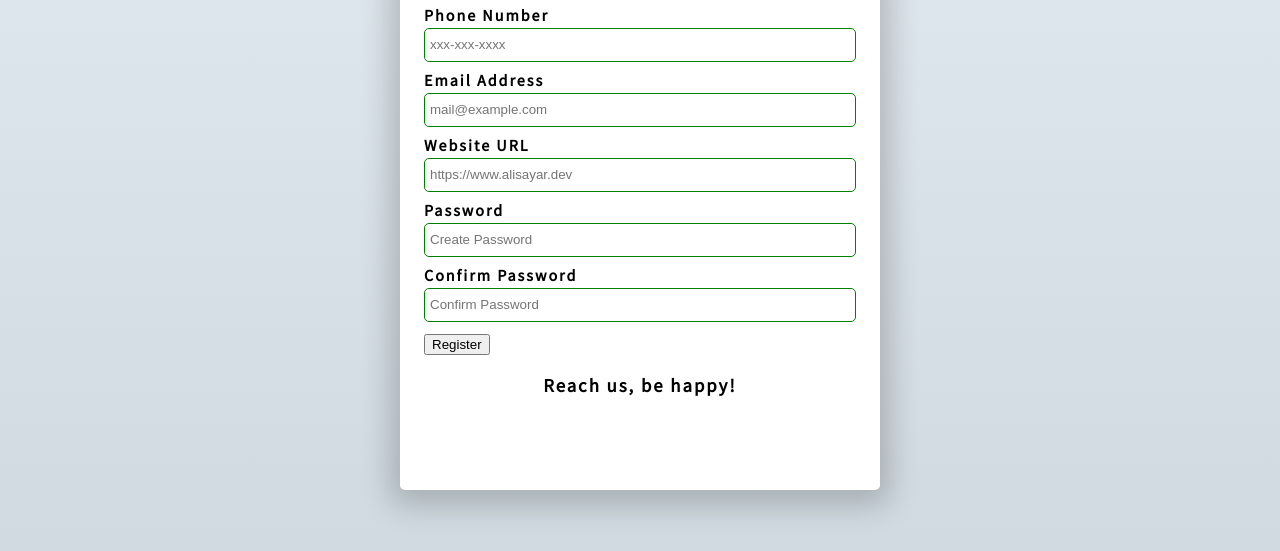
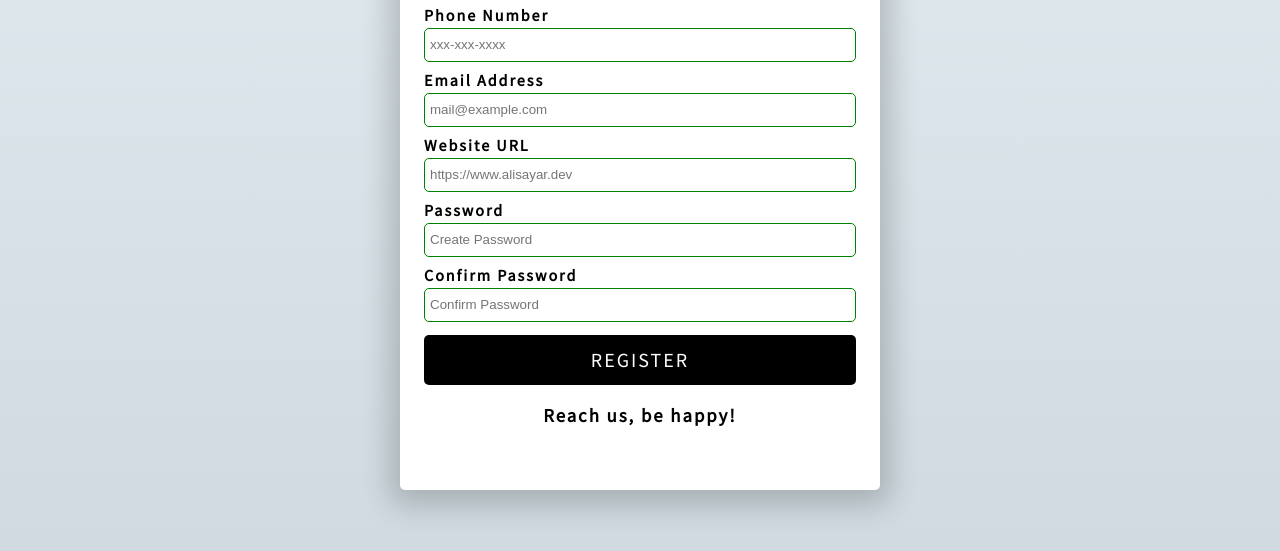
Before and after one commit to asyr01/formValidator, a plain HTML site: page index.html in a window 1280 px wide. Shown: the part 225-776 px from the top of the page. Drawn offline with Linux system fonts and the light colour scheme.

Commit message:
button styled, could be improved by animation in the future

```diff
--- a/style.css
+++ b/style.css
@@ -59,3 +59,29 @@ input:valid {
 input:invalid {
   border: 1px solid red;
 }
+
+/* Cool black button  */
+button {
+  cursor: pointer;
+  color: white;
+  background-color: black;
+  border: none;
+  border-radius: 5px;
+  height: 50px;
+  width: 100%;
+  font-family: 'Source Sans Pro', sans-serif;
+  font-size: 20px;
+  letter-spacing: 2px;
+  margin-top: 2px;
+  text-transform: uppercase;
+  transition: all 0.4s;
+}
+
+button:hover {
+  background-color: #4caf50; /* Green */
+  color: white;
+}
+
+button:focus {
+  outline: none;
+}
```
